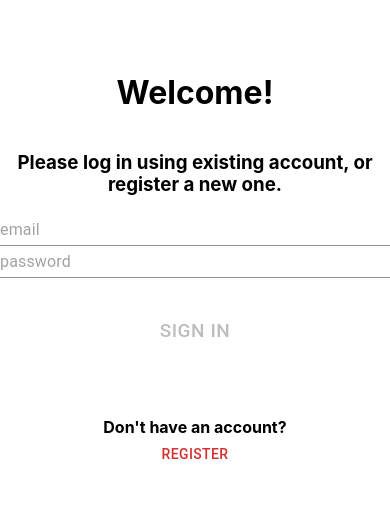
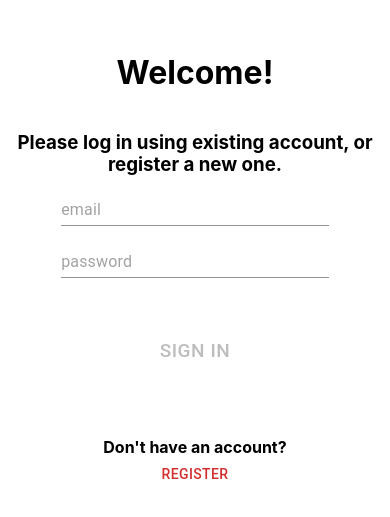
Before and after one commit to DanilKarasev/react-live-chat, a React (Create React App) app: page /sign-in in a window 390 px wide. Shown: the part 159-676 px from the top of the page. Built offline with nearby package versions, Linux system fonts and the light colour scheme; no server answers; the database is empty.

Commit message:
Minor mobile updates

```diff
--- a/src/Components/ProfileInfo/ProfileInfo.jsx
+++ b/src/Components/ProfileInfo/ProfileInfo.jsx
@@ -42,8 +42,6 @@ export const ProfileInfo = () => {
   });
   const handleUpdateProfileInfo = (e) => {
     e.preventDefault();
-    console.log(newPhone, newPhone.length);
-
     dispatch(
       changeProfileInfoRequest(
         newUserName.trim(),
@@ -59,7 +57,6 @@ export const ProfileInfo = () => {
           bgcolor: stringToColor(name),
           width: "100%",
           height: "100%",
-          fontSize: "6.5rem",
         },
         children: `${name.split(" ")[0][0]}${name.split(" ")[1][0]}`,
       };
@@ -69,7 +66,6 @@ export const ProfileInfo = () => {
         bgcolor: stringToColor(name),
         width: "100%",
         height: "100%",
-        fontSize: "6.5rem",
       },
       children: `${name[0]}`,
     };
@@ -85,7 +81,6 @@ export const ProfileInfo = () => {
         <TextField
           required
           label="User name"
-          helperText="SOME IMPORTANT TEXT"
           value={newUserName[0] === " " ? "" : newUserName}
           error={!newUserName || newUserName[0] === " "}
           onChange={handleChangeUserName}
--- a/src/Components/ProfileInfo/ProfileInfo.sass
+++ b/src/Components/ProfileInfo/ProfileInfo.sass
@@ -1,9 +1,25 @@
 .Profile-form
-  margin-top: 20%
+  margin-top: 80px
   display: flex
   align-items: center
   flex-direction: column
-  gap: 19px
   width: 67%
+  div
+    margin-bottom: 17px
   .MuiTextField-root
     width: 100%
+
+.Profile-avatar
+  margin-top: 5%
+  height: 200px
+  width: 200px
+  div
+    font-size: 6.5rem
+
+@media screen and ( max-width: 650px  )
+  .Profile-avatar
+    margin-top: 5%
+    height: 130px
+    width: 130px
+    div
+      font-size: 4.5rem
--- a/src/Components/Register/Register.sass
+++ b/src/Components/Register/Register.sass
@@ -1,5 +1,8 @@
 h1
   text-align: center
+
+.css-1wnsr1i
+  max-width: 400px!important
 
 .Register-inputs
   display: flex
@@ -16,3 +19,7 @@ h1
     color: red
   .Succeed
     color: green
+
+@media screen and ( max-width: 650px  )
+  .css-1wnsr1i
+    width: 75%!important
--- a/src/Screens/Profile/Profile.sass
+++ b/src/Screens/Profile/Profile.sass
@@ -38,11 +38,6 @@
     background: white
     border-radius: 25px
 
-.Profile-avatar
-  margin-top: 5%
-  height: 200px
-  width: 200px
-
 .Profile-inputs
   margin-top: 10%
   display: flex
--- a/src/Screens/SignIn/SignIn.sass
+++ b/src/Screens/SignIn/SignIn.sass
@@ -12,6 +12,7 @@
 .Login-main
   display: flex
   flex-direction: column
+  padding: 0 1%
   h1, h3
     text-align: center
 
@@ -41,7 +42,10 @@
   text-align: center
 
 @media screen and ( max-width: 650px  )
+  .Login-form
+    width: 70%
+    margin: 0 auto
   .Login-inputs
     flex-direction: column
-    &:first-child
-      margin-bottom: 30px
+    .MuiInput-root
+      margin-bottom: 20px
```
